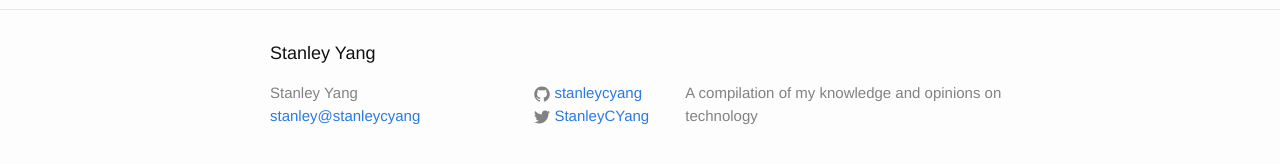
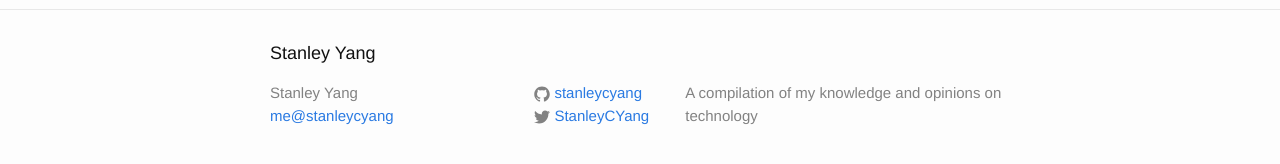
Before and after one commit to stanleycyang/stanleycyang.github.io, a Jekyll site: the page built from about.md, in a window 1280 px wide. Shown: the part 317-481 px from the top of the page. Built offline with Jekyll 4.4.1, drawn with Linux system fonts in a browser that asks for light colours.

Commit message:
Changed my email

```diff
--- a/_config.yml
+++ b/_config.yml
@@ -1,6 +1,6 @@
 # Site settings
 title: Stanley Yang
-email: stanley@stanleycyang
+email: me@stanleycyang
 description: > # this means to ignore newlines until "baseurl:"
   A compilation of my knowledge and opinions on technology
 baseurl: "" # the subpath of your site, e.g. /blog/
```
Also changed, not shown: _posts/2015-10-04-iOS-application-with-navigation-and-animation-tutorial.markdown (added).
